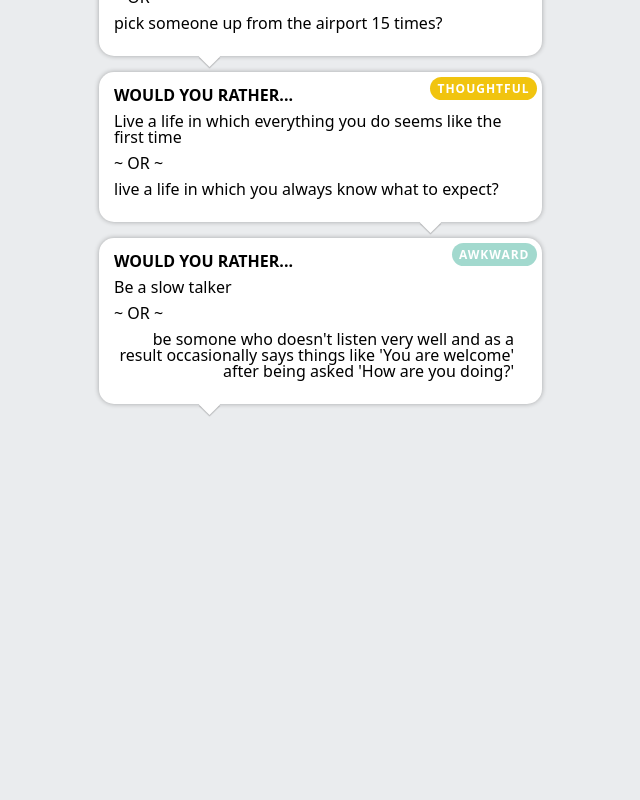
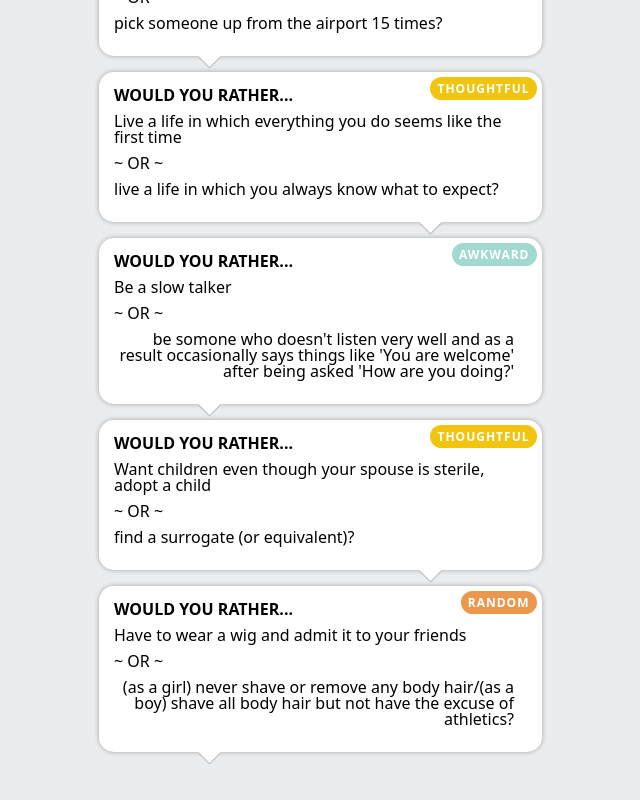
Before and after one commit to benroasting/would-you-rather, a React (Create React App) app: page / in a window 1280 px wide. Shown: the part 1283-2083 px from the top of the page, without its empty margins (226-866 px from the left). Before the commit the page ends 1743 px from the top, so only its background shows below. Built offline with nearby package versions, Linux system fonts and the light colour scheme.

Commit message:
added questions

```diff
--- a/src/data.js
+++ b/src/data.js
@@ -94,6 +94,26 @@ const data = [
       color: "#A2D9CE",
     },
   },
+  {
+    header: "WOULD YOU RATHER...",
+    question1:
+      "Want children even though your spouse is sterile, adopt a child ",
+    question2: "find a surrogate (or equivalent)?",
+    category: {
+      tag: "thoughtful",
+      color: "#F1C40F",
+    },
+  },
+  {
+    header: "WOULD YOU RATHER...",
+    question1: "Have to wear a wig and admit it to your friends ",
+    question2:
+      "(as a girl) never shave or remove any body hair/(as a boy) shave all body hair but not have the excuse of athletics?",
+    category: {
+      tag: "random",
+      color: "#EB984E",
+    },
+  },
 ];
 
 export default data;
```
